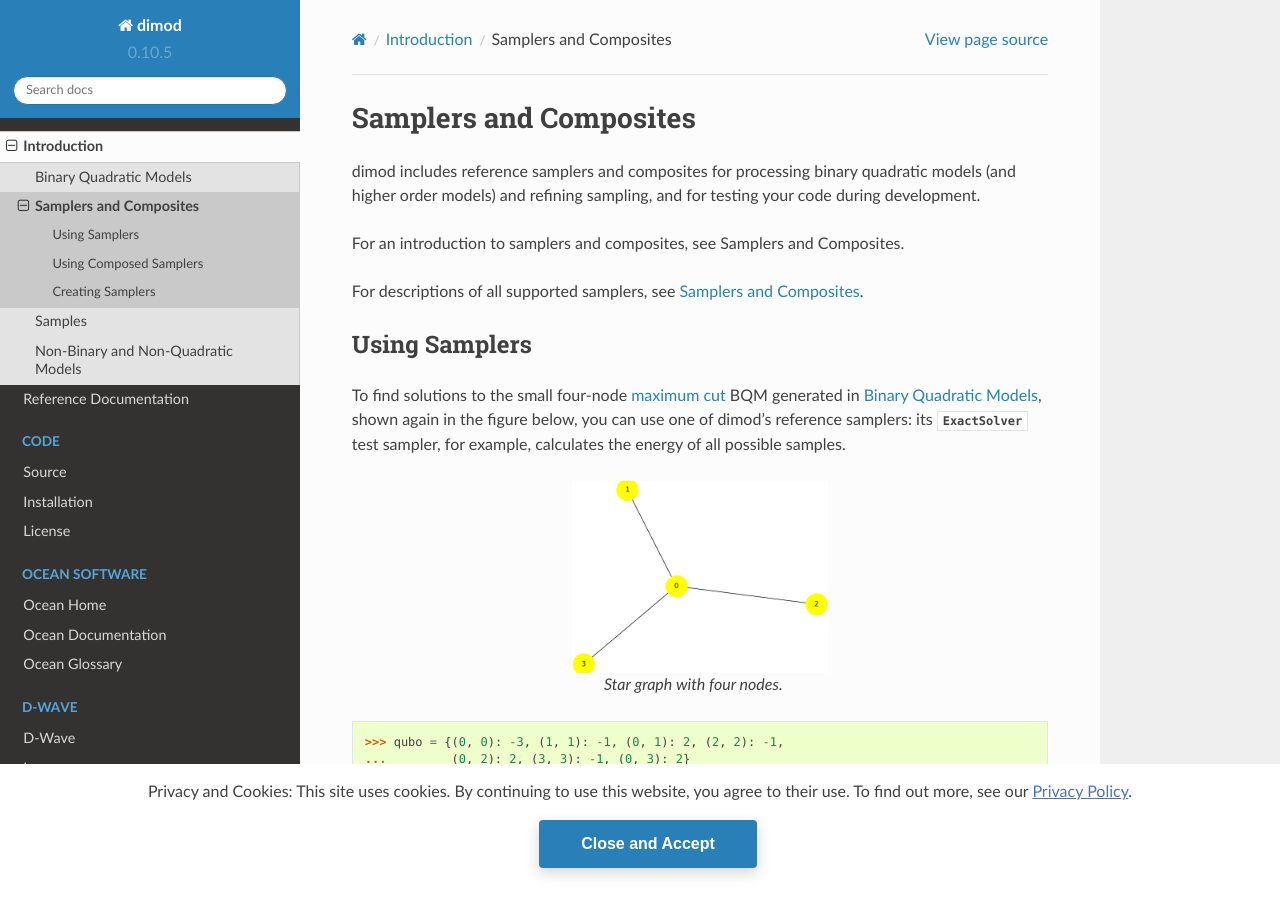
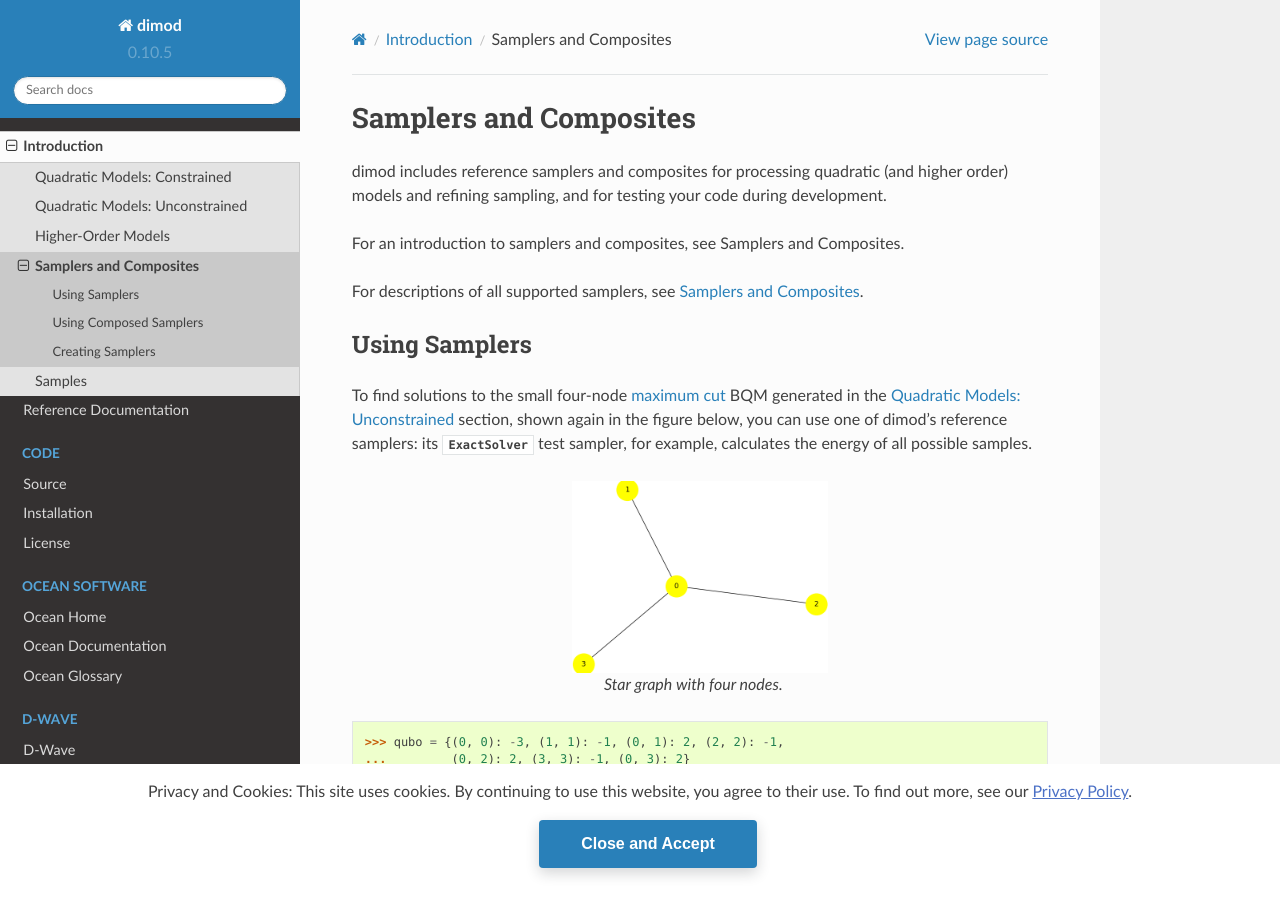
Before and after one commit to dwavesystems/dimod, a Sphinx documentation site: the page built from docs/intro/intro_samplers.rst, in a window 1280 px wide and 900 px high. Built offline with Sphinx 7.4.7 and the Read the Docs theme 2.0.0, drawn with Linux system fonts in a browser that asks for light colours; the version number is read from the project's files by our own code.

Commit message:
Update intro structure

```diff
--- a/docs/intro/intro_samplers.rst
+++ b/docs/intro/intro_samplers.rst
@@ -5,7 +5,7 @@ Samplers and Composites
 =======================
 
 dimod includes reference :term:`sampler`\ s and :term:`composite`\ s for processing
-binary quadratic models (and higher order models) and refining sampling, and for
+quadratic (and higher order) models and refining sampling, and for
 testing your code during development.
 
 For an introduction to samplers and composites, see
@@ -18,9 +18,10 @@ Using Samplers
 
 To find solutions to the small four-node
 `maximum cut <https://en.wikipedia.org/wiki/Maximum_cut>`_
-BQM generated in :ref:`intro_bqm`, shown again in the figure below, you can use
-one of dimod's reference samplers: its :class:`~dimod.reference.samplers.ExactSolver`
-test sampler, for example, calculates the energy of all possible samples.
+BQM generated in the :ref:`intro_qm` section, shown again in the figure below,
+you can use one of dimod's reference samplers: its
+:class:`~dimod.reference.samplers.ExactSolver` test sampler, for example,
+calculates the energy of all possible samples.
 
 .. figure:: ../_images/four_node_star_graph.png
     :align: center
```
Also changed, not shown: docs/intro/index.rst (+4 -3 lines), docs/intro/intro_cqm.rst (added, +19 -0 lines), docs/intro/intro_dqm_poly.rst (deleted, +0 -32 lines), docs/intro/intro_nonquadratic.rst (added, +20 -0 lines), docs/intro/intro_quadratic.rst (renamed from docs/intro/intro_bqm.rst, +34 -5 lines).
